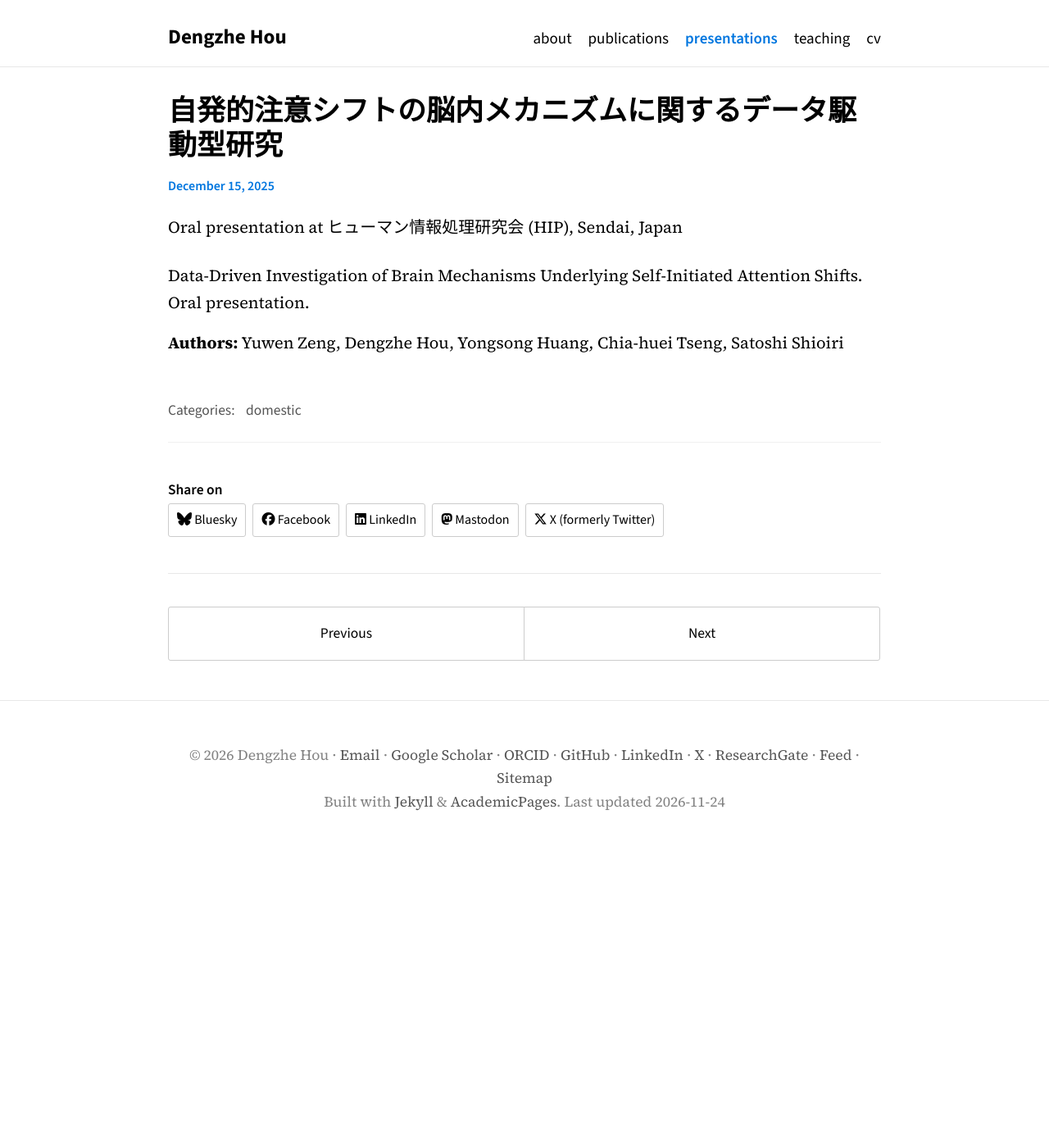
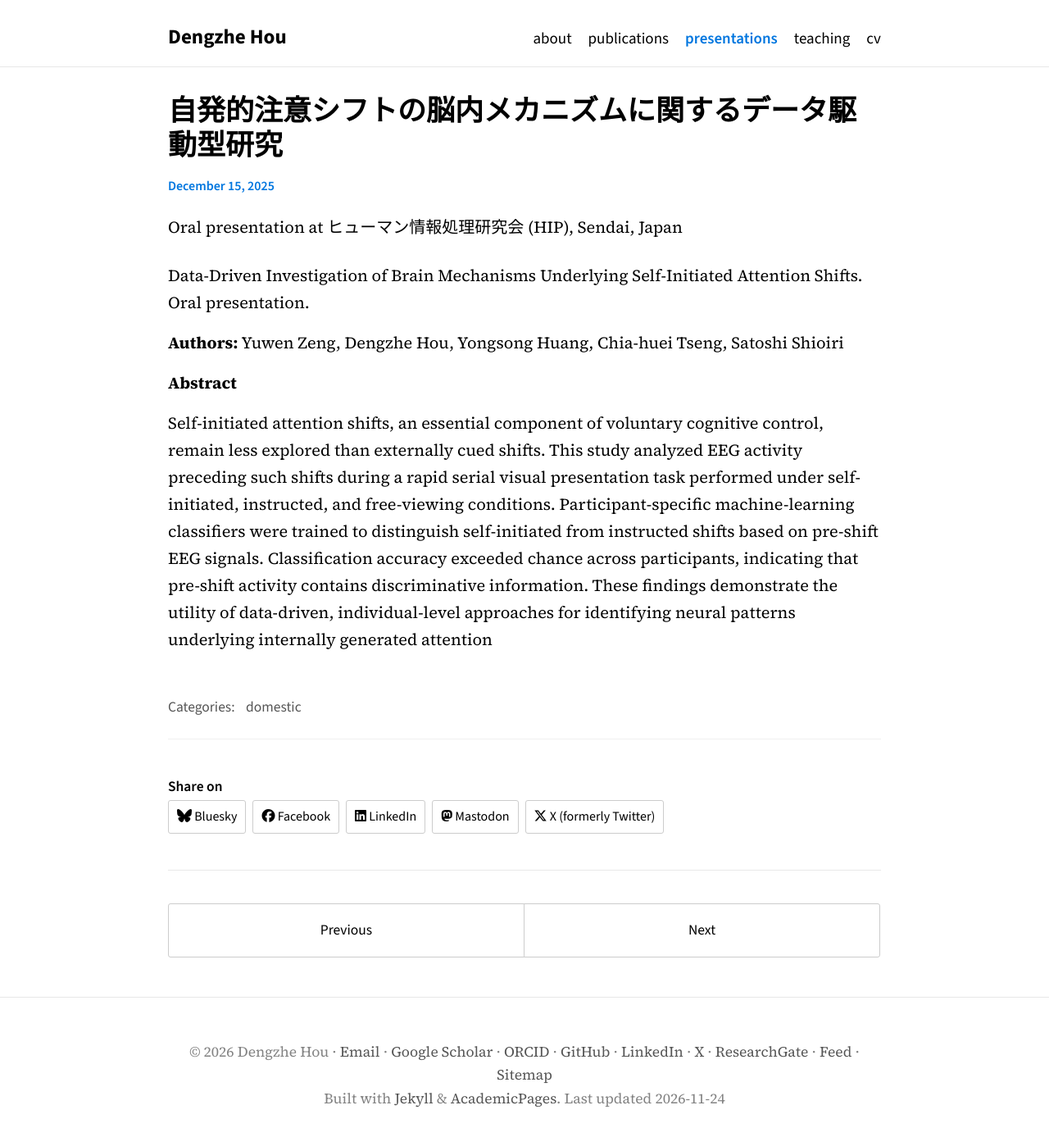
Before and after one commit to dengzhe-hou/dengzhe-hou.github.io, a Jekyll site: the page built from _talks/2025-12-15-hip-zeng.md, in a window 1280 px wide. Shown: the whole page at 82% size. Built offline with Jekyll 4.4.1, drawn with Linux system fonts in a browser that asks for light colours; before the commit the page ends 1025 px from its top, so only the background shows below that.

Commit message:
Add abstract to HIP 2025 Zeng talk entry

```diff
--- a/_talks/2025-12-15-hip-zeng.md
+++ b/_talks/2025-12-15-hip-zeng.md
@@ -13,3 +13,7 @@ category: domestic
 Data-Driven Investigation of Brain Mechanisms Underlying Self-Initiated Attention Shifts. Oral presentation.
 
 **Authors:** Yuwen Zeng, Dengzhe Hou, Yongsong Huang, Chia-huei Tseng, Satoshi Shioiri
+
+**Abstract**
+
+Self-initiated attention shifts, an essential component of voluntary cognitive control, remain less explored than externally cued shifts. This study analyzed EEG activity preceding such shifts during a rapid serial visual presentation task performed under self-initiated, instructed, and free-viewing conditions. Participant-specific machine-learning classifiers were trained to distinguish self-initiated from instructed shifts based on pre-shift EEG signals. Classification accuracy exceeded chance across participants, indicating that pre-shift activity contains discriminative information. These findings demonstrate the utility of data-driven, individual-level approaches for identifying neural patterns underlying internally generated attention
```
